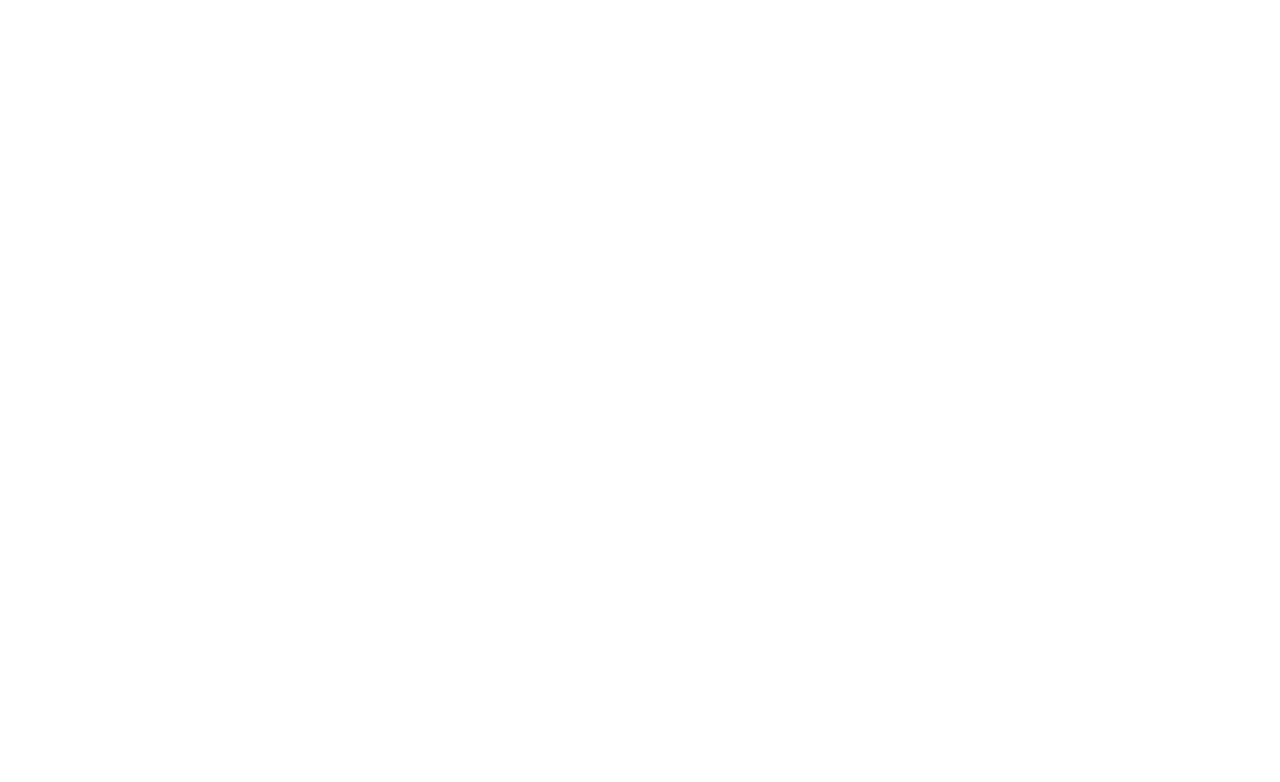
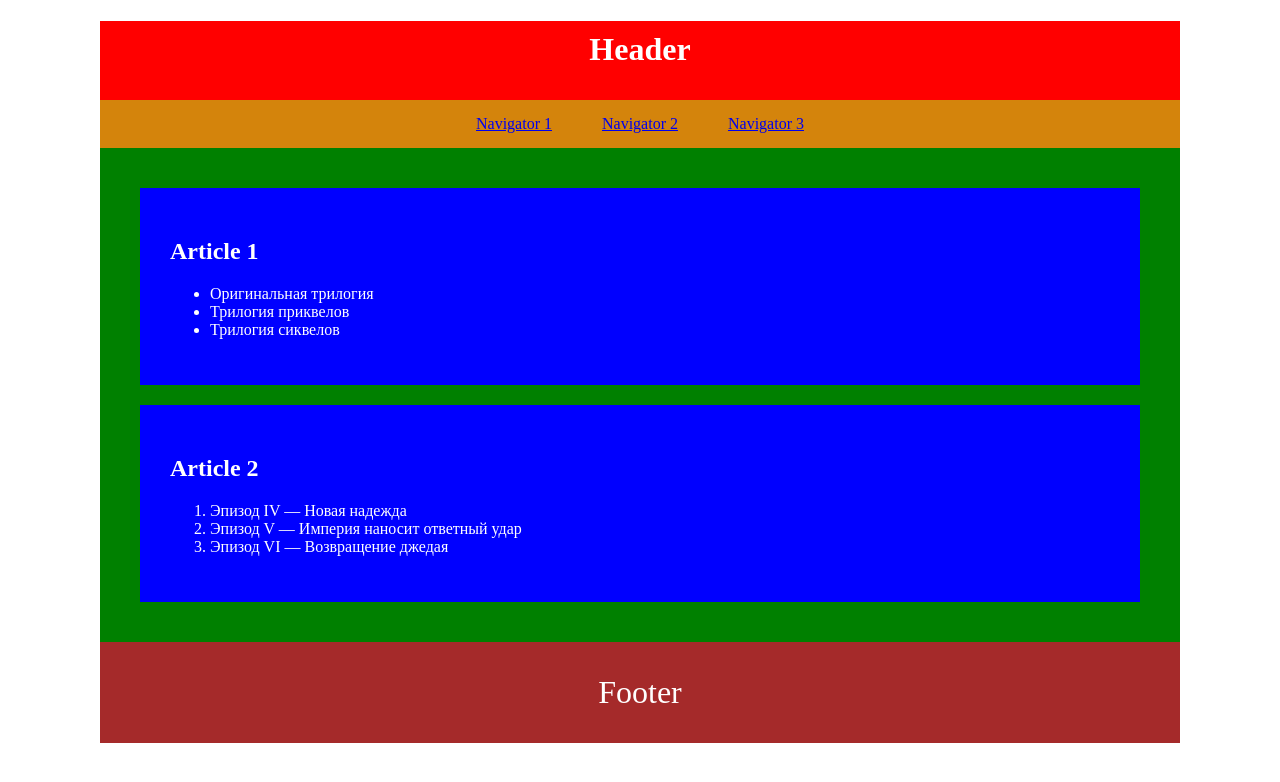
Before and after one commit to js-tasks-ru/htmlcss-20231222_khalhadj, a website: page 02-dz0/01-semantic-mockup/solution.html in a window 1280 px wide. Drawn offline with Linux system fonts and the light colour scheme.

Commit message:
add solution and style.css semantic-mockup

```diff
--- a/02-dz0/01-semantic-mockup/solution.html
+++ b/02-dz0/01-semantic-mockup/solution.html
@@ -1,4 +1,39 @@
 <!DOCTYPE html>
 <html lang="ru">
-    <!-- Ваше решение -->
+<link rel="stylesheet" href="./style.css">
+
+<body>
+    <header class="header">
+        <h1 class="header-title">Header</h1>
+        <nav>
+            <ul class="nav-menu">
+                <li class="nav-menu-item"><a href="#">Navigator 1</a></li>
+                <li class="nav-menu-item"><a href="#">Navigator 2</a></li>
+                <li class="nav-menu-item"><a href="#">Navigator 3</a></li>
+            </ul>
+        </nav>
+    </header>
+    <main class="main-box">
+        <article class="article article-one">
+            <h2 class="main-box-title">Article 1</h2>
+            <ul>
+                <li>Оригинальная трилогия</li>
+                <li>Трилогия приквелов</li>
+                <li>Трилогия сиквелов</li>
+            </ul>
+        </article>
+        <article class="article article-two">
+            <h2 class="main-box-title">Article 2</h2>
+            <ol>
+                <li>Эпизод IV — Новая надежда</li>
+                <li>Эпизод V — Империя наносит ответный удар</li>
+                <li>Эпизод VI — Возвращение джедая</li>
+            </ol>
+        </article>
+    </main>
+    <footer class="footer">
+        <p>Footer</p>
+    </footer>
+</body>
+
 </html>
--- /dev/null
+++ b/02-dz0/01-semantic-mockup/style.css
@@ -0,0 +1,54 @@
+body {
+    max-width: 1080px;
+    margin: 0 auto;
+}
+
+.header {
+    text-align: center;
+    background-color: red;
+}
+
+.header-title {
+    color: #fff;
+    padding: 10px 0;
+}
+
+.nav-menu {
+    margin: 0 auto;
+    display: flex;
+    justify-content: center;
+    gap: 50px;
+    background-color: #d4840c;
+    padding: 15px 0;
+}
+
+.nav-menu {
+    list-style-type: none;
+}
+
+.main-box {
+    background-color: green;
+    padding: 40px 40px;
+}
+
+.article {
+
+    background-color: blue;
+    color: #fff;
+    padding: 30px 30px;
+}
+
+.article-one {
+    margin-bottom: 20px;
+}
+
+.footer {
+    display: flex;
+    justify-content: center;
+    background-color: brown;
+}
+
+.footer p {
+    font-size: 32px;
+    color: #fff;
+}
```
